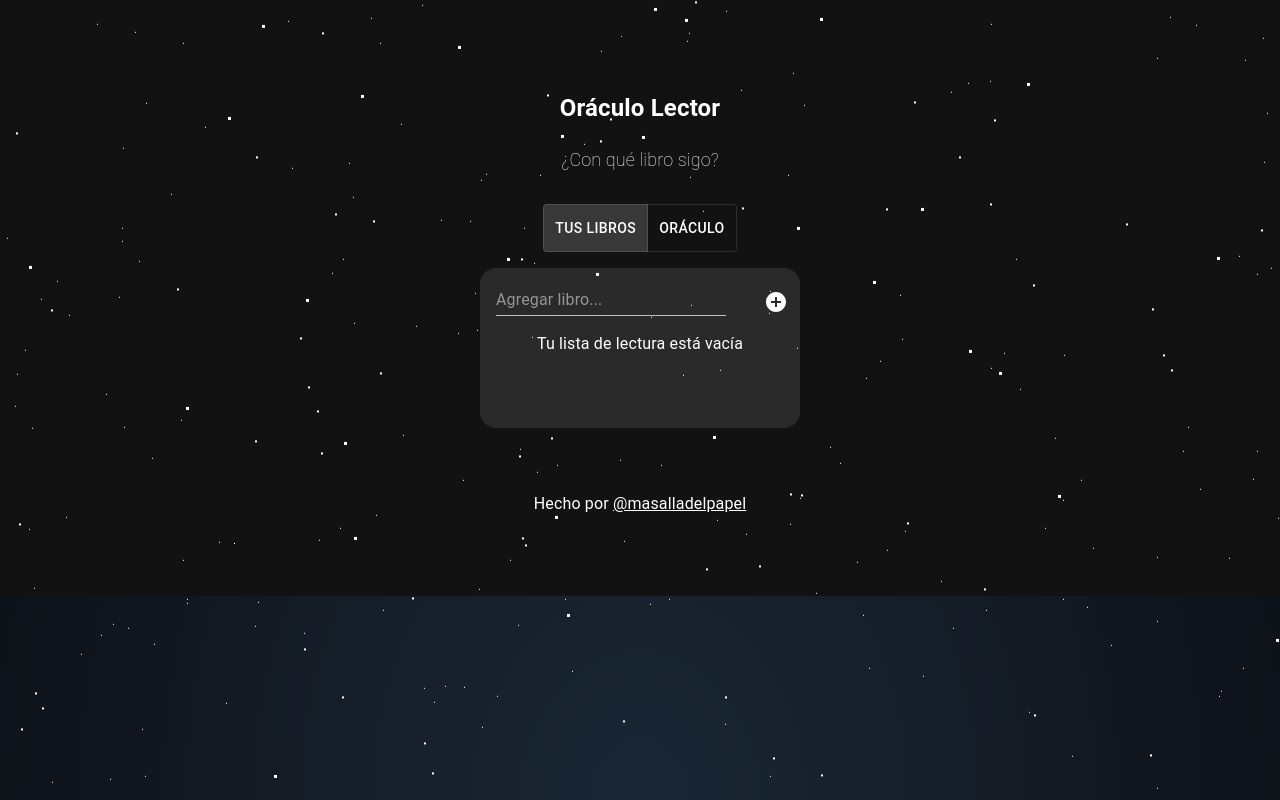
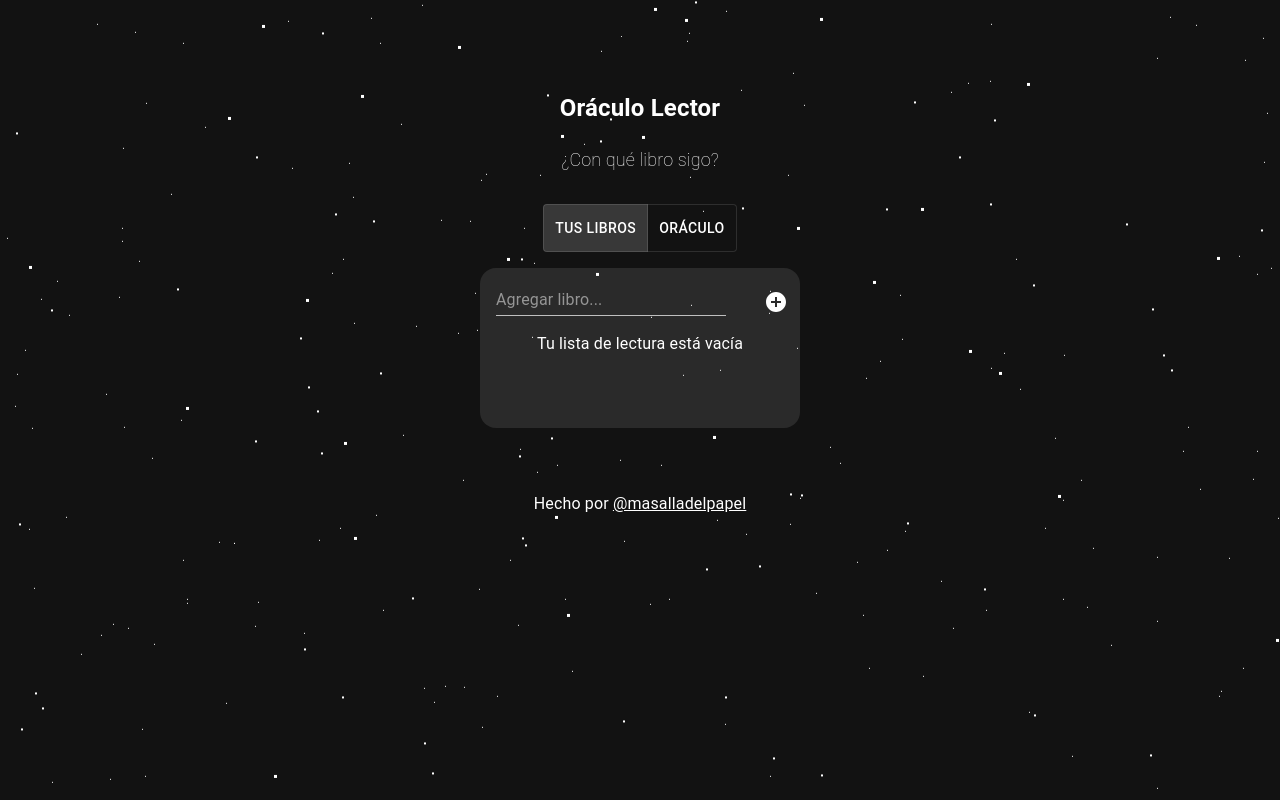
Before and after one commit to tditada/reading-oracle, a React (Create React App) app: page / in a window 1280 px wide. Built offline with nearby package versions, Linux system fonts and the light colour scheme.

Commit message:
more background fixing

```diff
--- a/src/index.css
+++ b/src/index.css
@@ -25,7 +25,7 @@ code {
 
 html {
   height: 100%;
-  background: radial-gradient(ellipse at bottom, #1b2735 0%, #090a0f 100%);
+  /* background: radial-gradient(ellipse at bottom, #1b2735 0%, #090a0f 100%); */
 }
 
 #stars {
```
